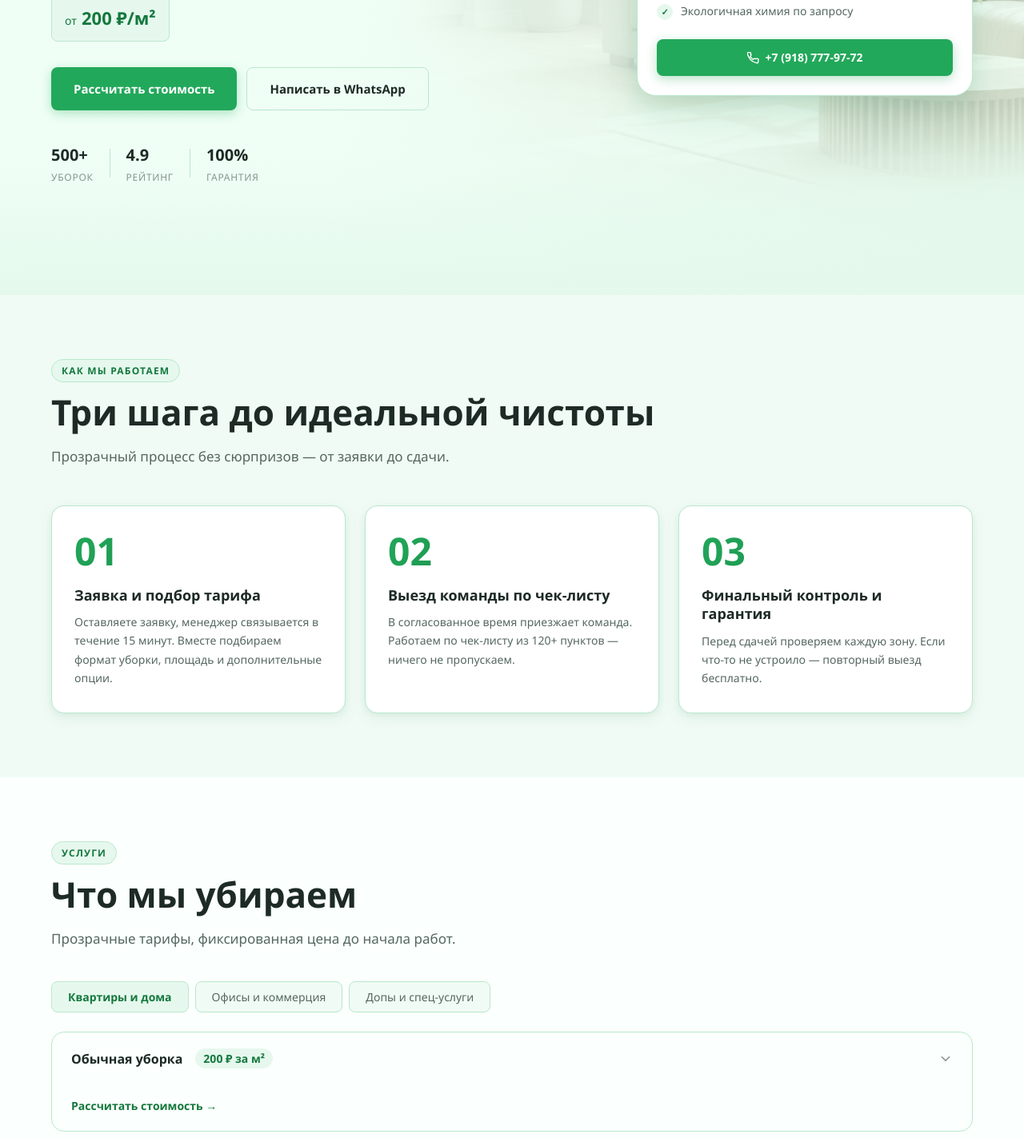
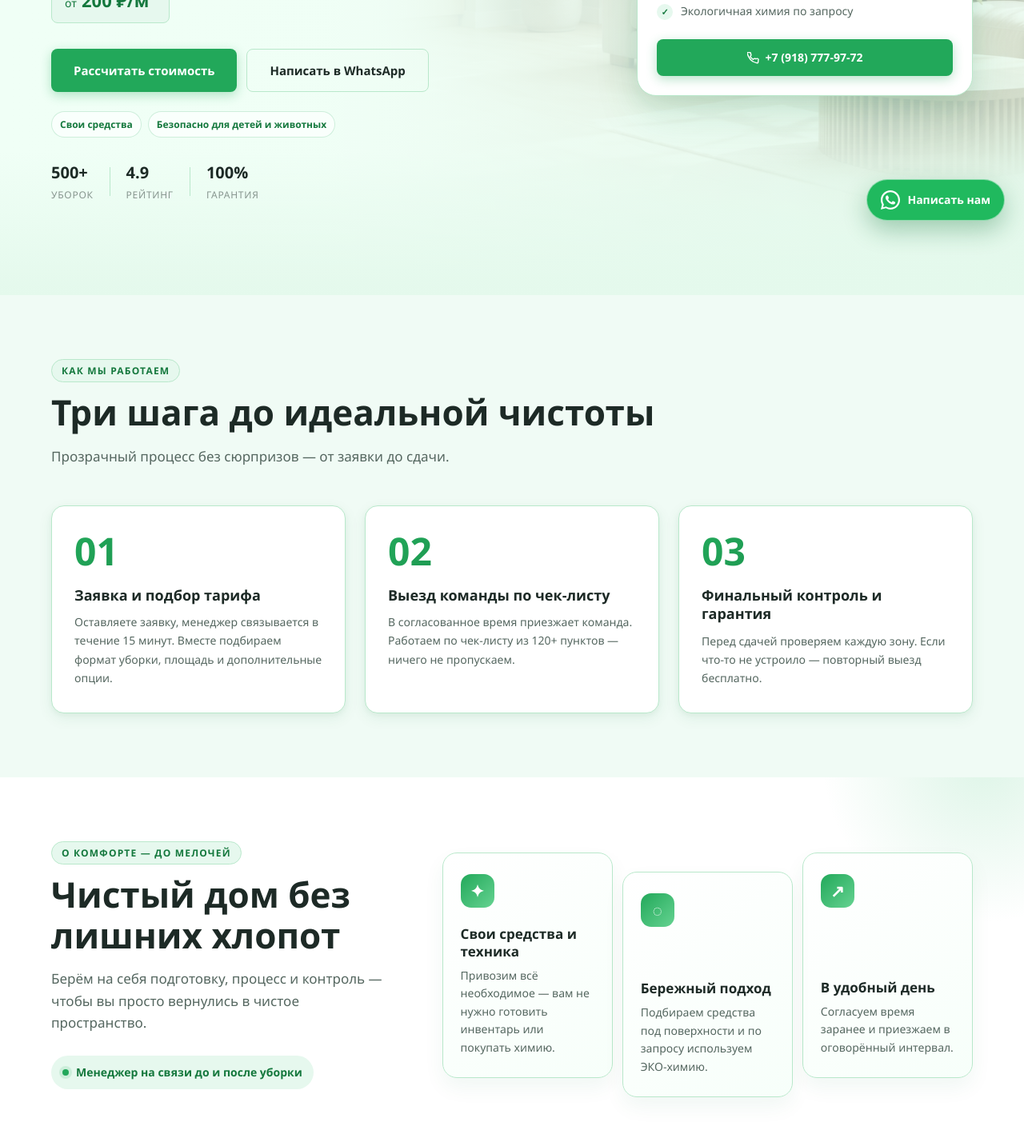
Before and after one commit to zowelqqee/chistotaexpress, a Next.js app: page / in a window 1280 px wide. Shown: the part 500-1923 px from the top of the page at 80% size. Built offline with nearby package versions, Linux system fonts and the light colour scheme.

Commit message:
ближе к людям

```diff
--- a/app/home-global.css
+++ b/app/home-global.css
@@ -50,6 +50,11 @@ body {
   color: var(--brand-text);
   background: #fbfffd;
   -webkit-font-smoothing: antialiased;
+}
+
+::selection {
+  color: #fff;
+  background: var(--accent);
 }
 
 a {
--- a/app/page.jsx
+++ b/app/page.jsx
@@ -1,12 +1,14 @@
 import Header from "../components/home/Header";
 import Hero from "../components/home/Hero";
 import ProcessSection from "../components/home/ProcessSection";
+import CareSection from "../components/home/CareSection";
 import ServicesAccordion from "../components/home/ServicesAccordion";
 import PricingCalculator from "../components/home/PricingCalculator";
 import ChoiceSection from "../components/home/ChoiceSection";
 import BeforeAfterSection from "../components/home/BeforeAfterSection";
 import CTASection from "../components/home/CTASection";
 import Footer from "../components/home/Footer";
+import ContactBubble from "../components/home/ContactBubble";
 
 export const metadata = {
   title: "Чистота Экспресс — клининг в Ставрополе",
@@ -21,6 +23,7 @@ export default function HomePage() {
       <main>
         <Hero />
         <ProcessSection />
+        <CareSection />
         <ServicesAccordion />
         <PricingCalculator />
         <BeforeAfterSection />
@@ -28,6 +31,7 @@ export default function HomePage() {
         <CTASection />
       </main>
       <Footer />
+      <ContactBubble />
     </div>
   );
 }
--- /dev/null
+++ b/components/home/CareSection.jsx
@@ -0,0 +1,49 @@
+import styles from './CareSection.module.css'
+
+const benefits = [
+  {
+    icon: '✦',
+    title: 'Свои средства и техника',
+    text: 'Привозим всё необходимое — вам не нужно готовить инвентарь или покупать химию.',
+  },
+  {
+    icon: '◌',
+    title: 'Бережный подход',
+    text: 'Подбираем средства под поверхности и по запросу используем ЭКО-химию.',
+  },
+  {
+    icon: '↗',
+    title: 'В удобный день',
+    text: 'Согласуем время заранее и приезжаем в оговорённый интервал.',
+  },
+]
+
+export default function CareSection() {
+  return (
+    <section className={`section ${styles.section}`}>
+      <div className="container">
+        <div className={styles.layout}>
+          <div className={styles.intro}>
+            <span className="section-label">О комфорте — до мелочей</span>
+            <h2 className="section-title">Чистый дом без лишних хлопот</h2>
+            <p className="section-sub">Берём на себя подготовку, процесс и контроль — чтобы вы просто вернулись в чистое пространство.</p>
+            <div className={styles.note}>
+              <span className={styles.noteDot} />
+              Менеджер на связи до и после уборки
+            </div>
+          </div>
+
+          <div className={styles.cards}>
+            {benefits.map((benefit) => (
+              <article className={styles.card} key={benefit.title}>
+                <span className={styles.icon} aria-hidden="true">{benefit.icon}</span>
+                <h3>{benefit.title}</h3>
+                <p>{benefit.text}</p>
+              </article>
+            ))}
+          </div>
+        </div>
+      </div>
+    </section>
+  )
+}
--- /dev/null
+++ b/components/home/CareSection.module.css
@@ -0,0 +1,111 @@
+.section {
+  position: relative;
+  overflow: hidden;
+  background: #fff;
+}
+
+.section::before {
+  content: '';
+  position: absolute;
+  width: 420px;
+  height: 420px;
+  right: -160px;
+  top: -230px;
+  border-radius: 50%;
+  background: radial-gradient(circle, rgba(73, 200, 126, .18), rgba(73, 200, 126, 0) 68%);
+  pointer-events: none;
+}
+
+.layout {
+  display: grid;
+  grid-template-columns: minmax(270px, .8fr) 1.25fr;
+  align-items: center;
+  gap: 64px;
+}
+
+.intro { position: relative; z-index: 1; }
+
+.intro :global(.section-sub) { max-width: 420px; }
+
+.note {
+  display: inline-flex;
+  align-items: center;
+  gap: 9px;
+  margin-top: 28px;
+  padding: 10px 14px;
+  border-radius: 100px;
+  background: var(--accent-light);
+  color: var(--accent-dark);
+  font-size: 14px;
+  font-weight: 600;
+}
+
+.noteDot {
+  width: 8px;
+  height: 8px;
+  border-radius: 50%;
+  background: var(--accent);
+  box-shadow: 0 0 0 4px rgba(34, 168, 90, .13);
+}
+
+.cards {
+  display: grid;
+  grid-template-columns: repeat(3, 1fr);
+  gap: 12px;
+  position: relative;
+  z-index: 1;
+}
+
+.card {
+  min-height: 250px;
+  display: flex;
+  flex-direction: column;
+  padding: 26px 22px;
+  border: 1px solid var(--border);
+  border-radius: 18px;
+  background: linear-gradient(145deg, #fff 0%, #f7fffa 100%);
+  box-shadow: 0 12px 26px rgba(20, 120, 61, .06);
+  transition: transform .2s ease, box-shadow .2s ease;
+}
+
+.card:nth-child(2) { transform: translateY(24px); }
+.card:hover { transform: translateY(-4px); box-shadow: var(--shadow-md); }
+.card:nth-child(2):hover { transform: translateY(18px); }
+
+.icon {
+  display: grid;
+  place-items: center;
+  width: 42px;
+  height: 42px;
+  margin-bottom: auto;
+  border-radius: 13px;
+  color: #fff;
+  background: linear-gradient(135deg, var(--accent), #65d391);
+  font-size: 21px;
+  font-weight: 700;
+}
+
+.card h3 {
+  margin: 22px 0 9px;
+  font-size: 17px;
+  line-height: 1.25;
+  color: var(--text-primary);
+}
+
+.card p {
+  font-size: 14px;
+  line-height: 1.6;
+  color: var(--text-secondary);
+}
+
+@media (max-width: 900px) {
+  .layout { grid-template-columns: 1fr; gap: 32px; }
+  .cards { padding-bottom: 24px; }
+}
+
+@media (max-width: 640px) {
+  .cards { grid-template-columns: 1fr; gap: 12px; }
+  .card, .card:nth-child(2) { min-height: 0; transform: none; }
+  .card:hover, .card:nth-child(2):hover { transform: none; }
+  .icon { margin-bottom: 24px; }
+}
--- /dev/null
+++ b/components/home/ContactBubble.jsx
@@ -0,0 +1,19 @@
+import styles from './ContactBubble.module.css'
+
+export default function ContactBubble() {
+  return (
+    <a
+      className={styles.bubble}
+      href="https://wa.me/79187779772"
+      target="_blank"
+      rel="noopener noreferrer"
+      aria-label="Написать в WhatsApp"
+    >
+      <svg width="24" height="24" viewBox="0 0 24 24" fill="currentColor" aria-hidden="true">
+        <path d="M17.472 14.382c-.297-.149-1.758-.867-2.03-.967-.273-.099-.471-.148-.67.15-.197.297-.767.966-.94 1.164-.173.199-.347.223-.644.075-.297-.15-1.255-.463-2.39-1.475-.883-.788-1.48-1.761-1.653-2.059-.173-.297-.018-.458.13-.606.134-.133.298-.347.446-.52.149-.174.198-.298.298-.497.099-.198.05-.371-.025-.52-.075-.149-.669-1.612-.916-2.207-.242-.579-.487-.5-.669-.51-.173-.008-.371-.01-.57-.01-.198 0-.52.074-.792.372-.272.297-1.04 1.016-1.04 2.479 0 1.462 1.065 2.875 1.213 3.074.149.198 2.096 3.2 5.077 4.487.709.306 1.262.489 1.694.625.712.227 1.36.195 1.871.118.571-.085 1.758-.719 2.006-1.413.248-.694.248-1.289.173-1.413-.074-.124-.272-.198-.57-.347z" />
+        <path d="M12 0C5.373 0 0 5.373 0 12c0 2.124.557 4.12 1.533 5.857L0 24l6.335-1.652A11.954 11.954 0 0012 24c6.627 0 12-5.373 12-12S18.627 0 12 0zm0 21.818a9.802 9.802 0 01-5.001-1.374l-.36-.213-3.735.975.998-3.64-.234-.374A9.78 9.78 0 012.182 12C2.182 6.578 6.578 2.182 12 2.182S21.818 6.578 21.818 12 17.422 21.818 12 21.818z" />
+      </svg>
+      <span>Написать нам</span>
+    </a>
+  )
+}
--- /dev/null
+++ b/components/home/ContactBubble.module.css
@@ -0,0 +1,20 @@
+.bubble {
+  position: fixed;
+  right: 24px;
+  bottom: 24px;
+  z-index: 30;
+  display: inline-flex;
+  align-items: center;
+  gap: 9px;
+  padding: 13px 17px;
+  border: 1px solid rgba(255,255,255,.48);
+  border-radius: 999px;
+  background: #20b95e;
+  color: #fff;
+  font-size: 14px;
+  font-weight: 700;
+  box-shadow: 0 12px 30px rgba(13, 112, 53, .32);
+  transition: transform .18s ease, background .18s ease, box-shadow .18s ease;
+}
+.bubble:hover { transform: translateY(-3px); background: #159a49; box-shadow: 0 16px 36px rgba(13, 112, 53, .4); }
+@media (max-width: 640px) { .bubble { right: 16px; bottom: 16px; width: 50px; height: 50px; padding: 0; justify-content: center; } .bubble span { display: none; } }
--- a/components/home/Hero.jsx
+++ b/components/home/Hero.jsx
@@ -25,6 +25,10 @@ export default function Hero() {
             <a href="https://wa.me/79187779772" target="_blank" rel="noopener noreferrer" className="btn btn-secondary">
               Написать в WhatsApp
             </a>
+          </div>
+          <div className={styles.quickFacts} aria-label="Ключевые преимущества">
+            <span>Свои средства</span>
+            <span>Безопасно для детей и животных</span>
           </div>
           <div className={styles.trust}>
             <div className={styles.trustItem}>
--- a/components/home/Hero.module.css
+++ b/components/home/Hero.module.css
@@ -87,6 +87,23 @@
   gap: 12px;
   flex-wrap: wrap;
   margin-bottom: 40px;
+}
+
+.quickFacts {
+  display: flex;
+  flex-wrap: wrap;
+  gap: 8px;
+  margin: -16px 0 28px;
+}
+
+.quickFacts span {
+  padding: 6px 10px;
+  border: 1px solid rgba(34, 168, 90, .2);
+  border-radius: 999px;
+  background: rgba(255, 255, 255, .62);
+  color: var(--accent-dark);
+  font-size: 12px;
+  font-weight: 600;
 }
 
 .trust {
```
